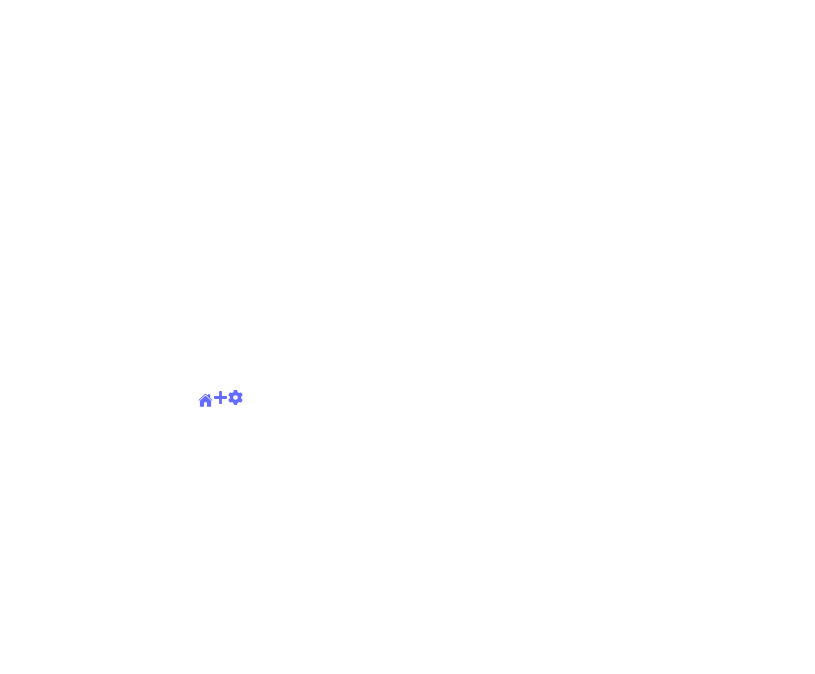
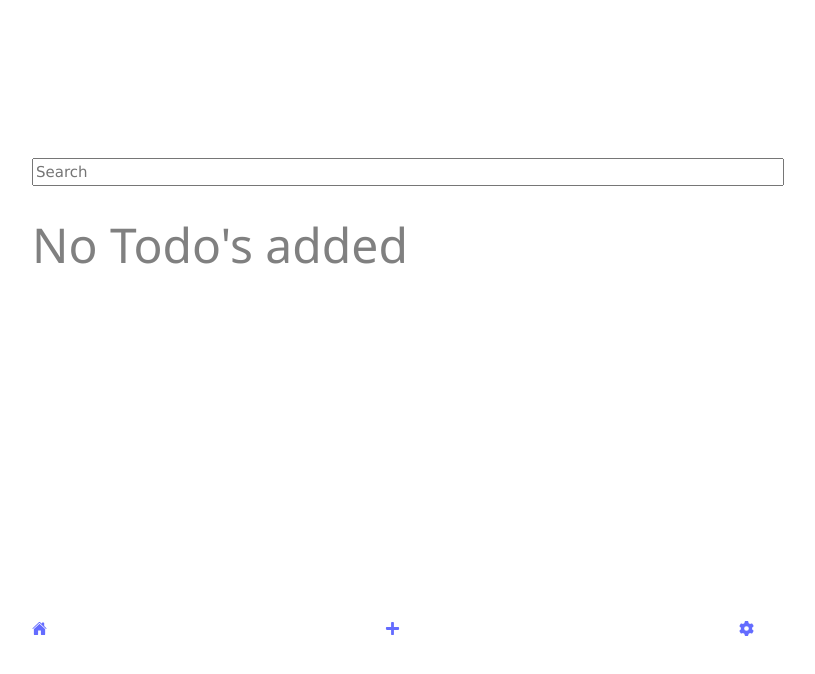
Before and after one commit to zibusisojnduna/Task-7-To-Do-List, a React (Vite) app in the folder client/: page /Todo in a window 1280 px wide. Shown: the top 674 px of the page, without its empty margins (420-1235 px from the left). Built offline with nearby package versions, Linux system fonts and the light colour scheme.

Commit message:
feat:searchbar added

```diff
--- a/client/src/App.jsx
+++ b/client/src/App.jsx
@@ -20,12 +20,13 @@ function App() {
   return (
     <BrowserRouter>
       <Routes>
-        <Route path='/' element={<Layout/>}/>
+        <Route path='/' element={<Layout/>}>
         <Route index element={<Landing/>}/>
         <Route path='/LogIn' element={<LogIn/>}/>
         <Route path='/SignUp' element={<SignUp/>}/>
         <Route path='/Todo' element={<Todo/>}/>
         <Route path='/Settings' element={<Settings/>}/>
+        </Route>
       </Routes>
     </BrowserRouter>
   )
--- a/client/src/components/nav.jsx
+++ b/client/src/components/nav.jsx
@@ -6,10 +6,20 @@ import { FaGear } from "react-icons/fa6";
 
 function Nav(){
     return(
-        <div style={{display:"flex",}}>
-            <Link to={"/Todo"}><IoHome style={{height:"100%"}}/></Link><br></br>
-            <Link to={""}><FaPlus /></Link><br></br>
-            <Link to={"/Settings"}><FaGear /></Link><br></br>
+        <div style={{display:"flex"}}>
+            <div style={{paddingRight:"90%", paddingTop:"90%"}}>
+                  <Link to={"/Todo"}><IoHome /></Link><br></br>
+            </div>
+
+            <div style={{paddingTop:"90%"}}>
+                <Link to={""}><FaPlus /></Link><br></br>
+            </div>
+
+            <div style={{paddingLeft:"90%", paddingTop:"90%"}}>
+                <Link to={"/Settings"}><FaGear /></Link><br></br>
+            </div>
+
+
         </div>
     )
 }
--- a/client/src/pages/Layout.jsx
+++ b/client/src/pages/Layout.jsx
@@ -9,7 +9,6 @@ function Layout(){
 
             <Outlet/>
             <Nav/>
-            <Footer/>
         </>
 
 
--- a/client/src/pages/SignUp.jsx
+++ b/client/src/pages/SignUp.jsx
@@ -30,14 +30,14 @@ function SignUp(){
 
 
     return(
-        <section style={{textAlign:"center"}}>
+        <section style={{alignItems:"center"}}>
             <div style={{display:"flex", paddingBottom:"20%"}}>
                 <Link to={"/Landing"}><IoIosArrowBack style={{color:"lightskyblue", height:"100%", margin:"10%"}}/></Link>
                 <h2>Sign Up</h2>
                 </div>
 
             <form onSubmit={handleSubmit}>
-                <input className="w3-input" type="text" placeholder="Full Name" style={{width:"200%"}} value={formData.name} onChange={handleChange}></input>
+                <input className="w3-input" type="text" placeholder="Full Name" style={{width:"200%"}} value={formData.name} onChange={handleChange} required></input>
                 <input className="w3-input" type="text" placeholder="Email Address" style={{width:"200%"}} value={formData.email} onChange={handleChange} required></input>
                 <input className="w3-input" type="password" placeholder="Enter Password" style={{width:"200%"}} value={formData.password} onChange={handleChange} required></input><br></br>
                 <button className="w3-btn w3-blue w3-border" style={{width:"200%"}}><Link to={"/Todo"} className="w3-text-white" style={{margin:"10%"}} >Sign Up</Link></button>
--- a/client/src/pages/Todo.jsx
+++ b/client/src/pages/Todo.jsx
@@ -2,10 +2,21 @@ import React from "react";
 import Nav from "../components/nav";
 
 function Todo(){
+
     return(
+        <section>
+            <div>
+                <input type="text" placeholder="Search" style={{width:"200%"}}></input>
+
+            </div><br></br>
+
+            <div>
+                <h1 style={{color:"grey"}}>No Todo's added</h1>
+            </div>
+        </section>
 
 
-        <Nav/>
+
     )
 }
 export default Todo
```
Also changed, not shown: 1 other file (tests, documents, lock files or other folders).
